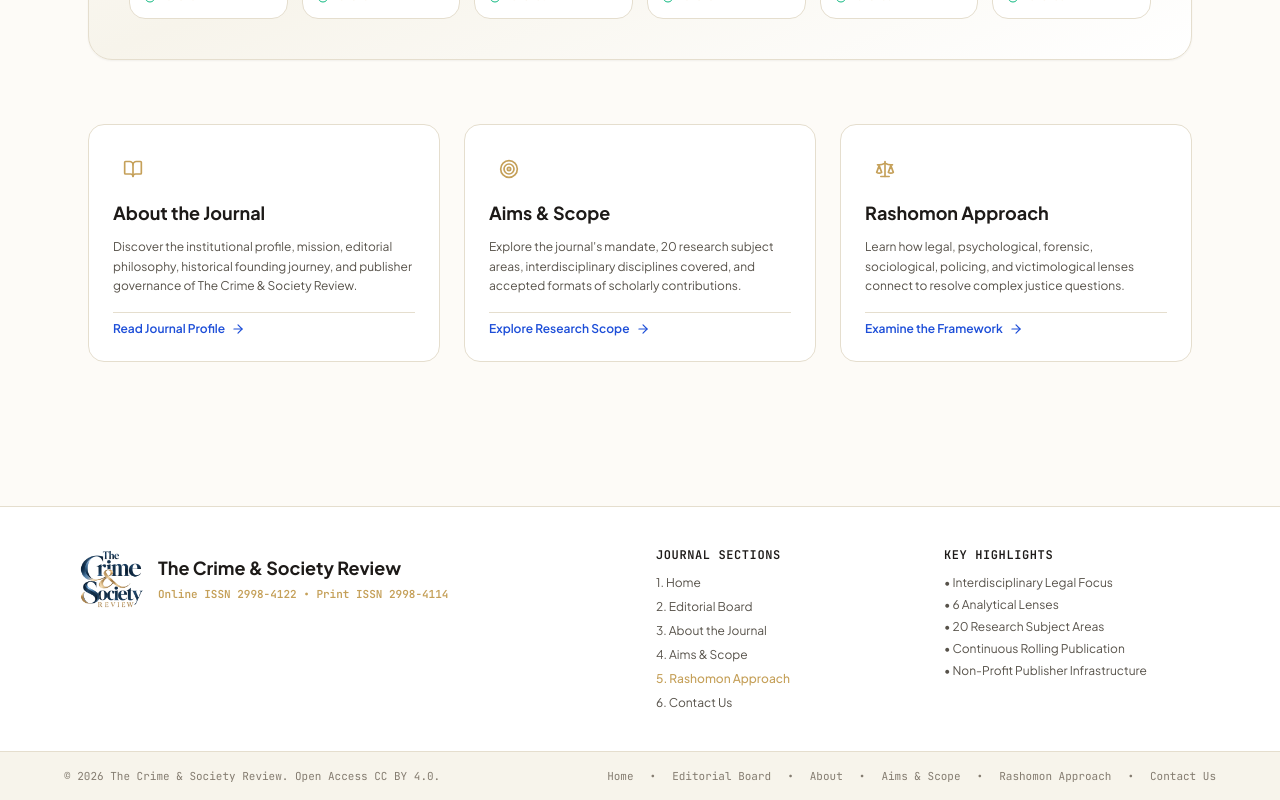
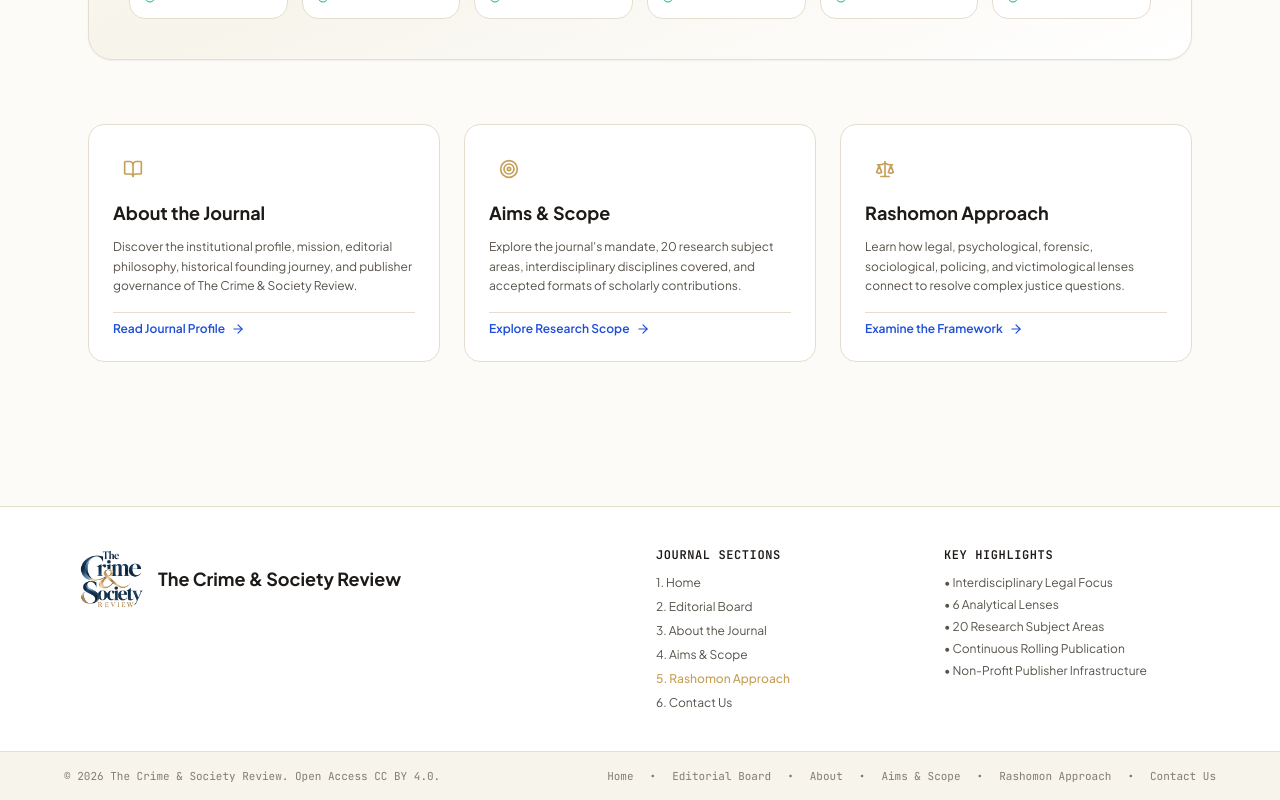
Before and after one commit to thecrimeandsocietyreview/website, a React (Vite) app: page / in a window 1280 px wide. Shown: the part 920-1720 px from the top of the page. Built offline with nearby package versions, Linux system fonts and the light colour scheme.

Commit message:
Remove ISSN text from footer and about page

```diff
--- a/src/components/common/Footer.tsx
+++ b/src/components/common/Footer.tsx
@@ -19,9 +19,6 @@ export const Footer: React.FC = () => {
             <div>
               <span className="font-serif font-bold text-base sm:text-lg text-[var(--text-primary)] block leading-tight">
                 {JOURNAL_METADATA.name}
-              </span>
-              <span className="text-[11px] font-mono text-[var(--accent-gold)] font-bold">
-                Online ISSN {JOURNAL_METADATA.issnOnline} • Print ISSN {JOURNAL_METADATA.issnPrint}
               </span>
             </div>
           </div>
--- a/src/pages/AboutPage.tsx
+++ b/src/pages/AboutPage.tsx
@@ -37,7 +37,7 @@ export const AboutPage: React.FC = () => {
         </h2>
         <div className="prose prose-slate dark:prose-invert max-w-none text-sm sm:text-base text-[var(--text-secondary)] font-serif leading-relaxed space-y-4">
           <p>
-            <strong>The Crime &amp; Society Review</strong> (Online ISSN: {JOURNAL_METADATA.issnOnline}, Print ISSN: {JOURNAL_METADATA.issnPrint}) is an independent, peer-reviewed, open-access academic rolling publication dedicated to advancing critical, evidence-informed, and multidimensional understandings of crime, criminality, victimisation, institutional justice, and society within India and the Global South.
+            <strong>The Crime &amp; Society Review</strong> is an independent, peer-reviewed, open-access academic rolling publication dedicated to advancing critical, evidence-informed, and multidimensional understandings of crime, criminality, victimisation, institutional justice, and society within India and the Global South.
           </p>
           <p>
             The journal operates as an interdisciplinary continuous publication forum, ensuring that validated scholarship on statutory reforms, forensic sciences, and constitutional criminal jurisprudence is published as an authoritative, publicly accessible Version of Record.
```
